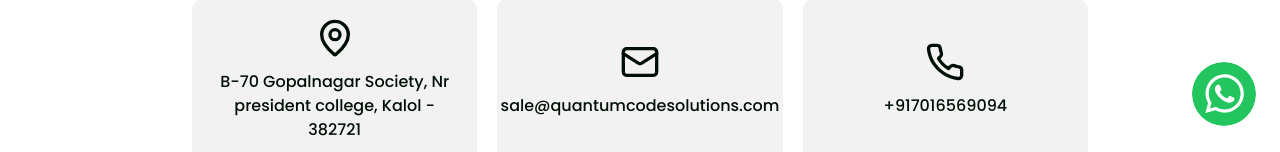
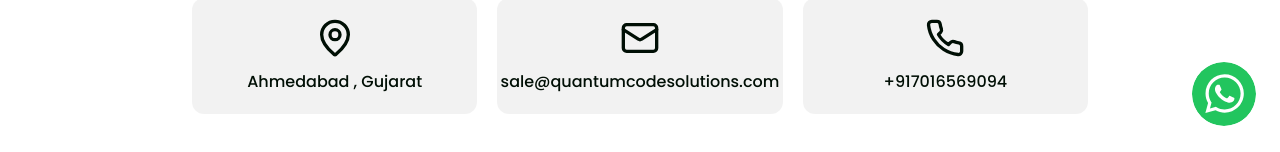
Before and after one commit to boostmysites25/quantum-code-solutions, a React (Create React App) app: page /contact-us in a window 1280 px wide. Shown: the part 650-802 px from the top of the page. Built offline with nearby package versions, Linux system fonts and the light colour scheme.

Commit message:
content: address update

```diff
--- a/src/constant.js
+++ b/src/constant.js
@@ -37,7 +37,7 @@ export { logoImg };
 
 export const companyDetails = {
   phone: "+917016569094",
-  address: "B-70 Gopalnagar Society, Nr president college,  Kalol - 382721",
+  address: "Ahmedabad , Gujarat",
   email: "sale@quantumcodesolutions.com",
   linkedin: "https://www.linkedin.com/company/quantumcodesolutions/",
   instagram: "https://www.instagram.com/quantum.code.solutions/",
```
